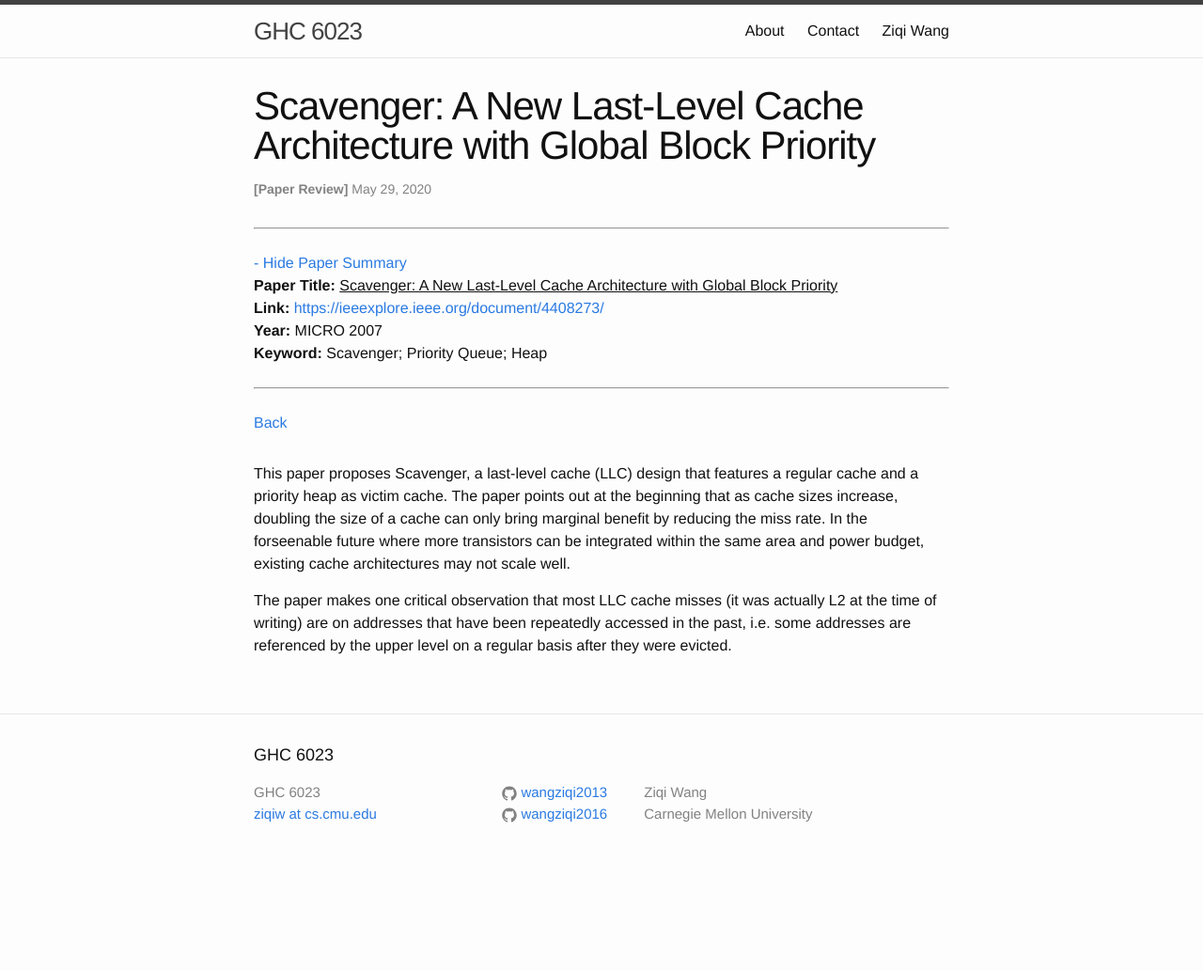
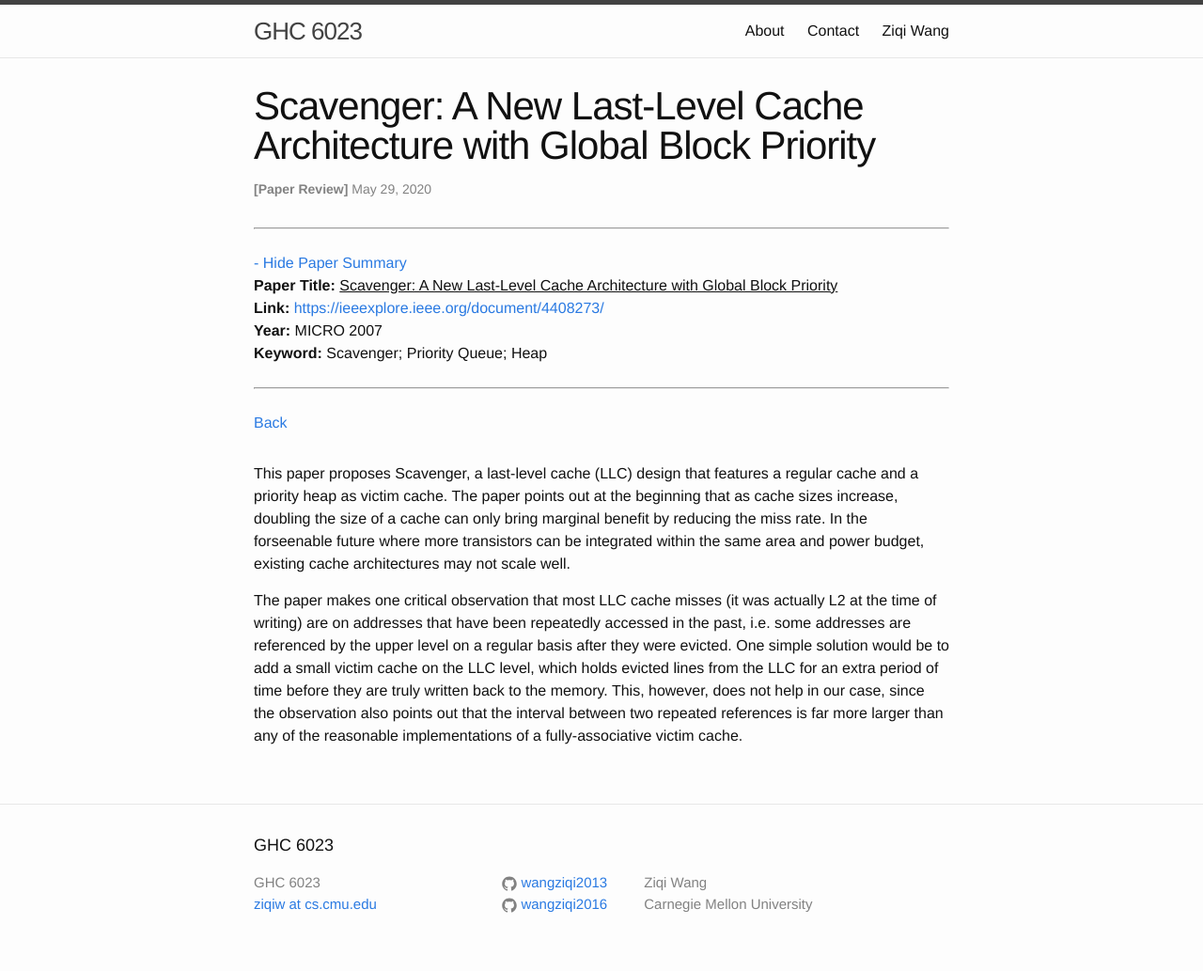
Before and after one commit to wangziqi2013/wangziqi2013.github.io, a Jekyll site: the page built from _posts/2020-05-28-scavenger.markdown, in a window 1280 px wide. Shown: the whole page at 94% size. Built offline with Jekyll 4.4.1, drawn with Linux system fonts in a browser that asks for light colours; before the commit the page ends 937 px from its top, so only the background shows below that.

Commit message:
Adding victim cache

```diff
--- a/_posts/2020-05-28-scavenger.markdown
+++ b/_posts/2020-05-28-scavenger.markdown
@@ -20,4 +20,7 @@ same area and power budget, existing cache architectures may not scale well.
 
 The paper makes one critical observation that most LLC cache misses (it was actually L2 at the time of writing) are on
 addresses that have been repeatedly accessed in the past, i.e. some addresses are referenced by the upper level on a regular
-basis after they were evicted.
+basis after they were evicted. One simple solution would be to add a small victim cache on the LLC level, which holds
+evicted lines from the LLC for an extra period of time before they are truly written back to the memory. This, however,
+does not help in our case, since the observation also points out that the interval between two repeated references is
+far more larger than any of the reasonable implementations of a fully-associative victim cache.
```
